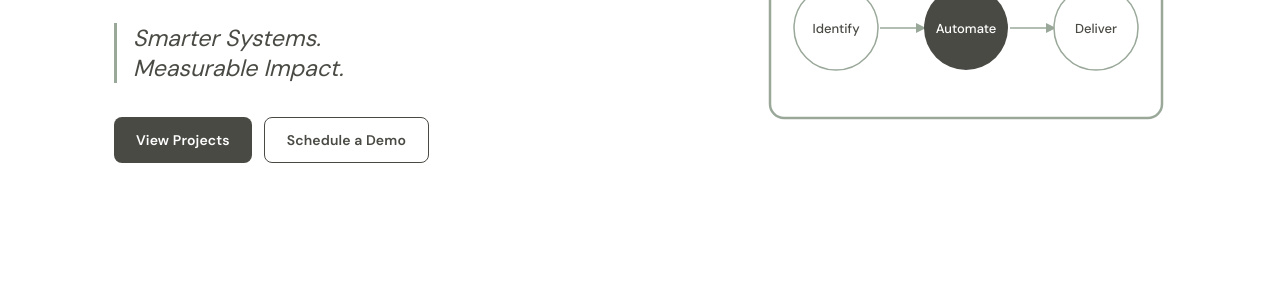
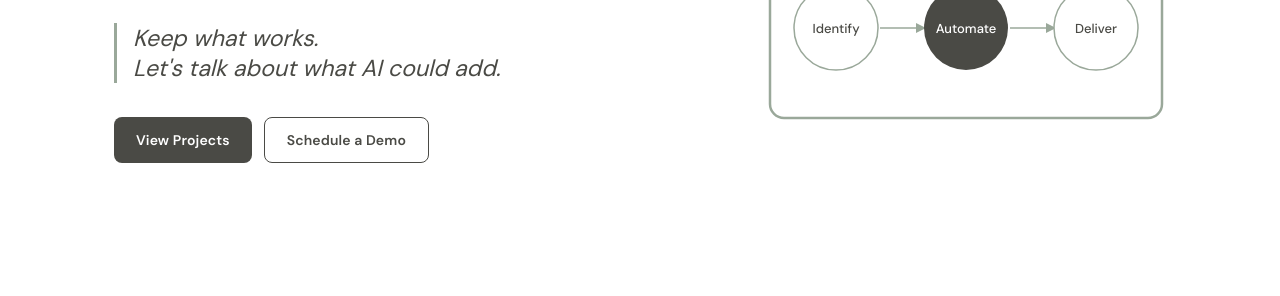
Before and after one commit to Hadida721/Hadida-Consulting.Portfolio, a plain HTML site: page index.html in a window 1280 px wide. Shown: the part 231-527 px from the top of the page. Drawn offline with Linux system fonts and the light colour scheme.

Commit message:
New hero line: Sagehand slogan

```diff
--- a/index.html
+++ b/index.html
@@ -812,8 +812,8 @@
     <h1 class="hero-name" id="hero-h1">Jacob Hadida</h1>
     <!-- REPLACE: role title -->
     <p class="hero-role">AI Automation &amp; Data Consultant</p>
-    <!-- REPLACE: tagline (auto-generated — update to your preference) -->
-    <p class="hero-tagline">Smarter Systems.<br>Measurable Impact.</p>
+    <!-- Tagline: Sagehand catchphrase -->
+    <p class="hero-tagline">Keep what works.<br>Let's talk about what AI could add.</p>
     <div class="hero-ctas">
       <a href="#projects" class="btn btn-solid">View Projects</a>
       <!-- REPLACE: mailto or calendar link -->
```
